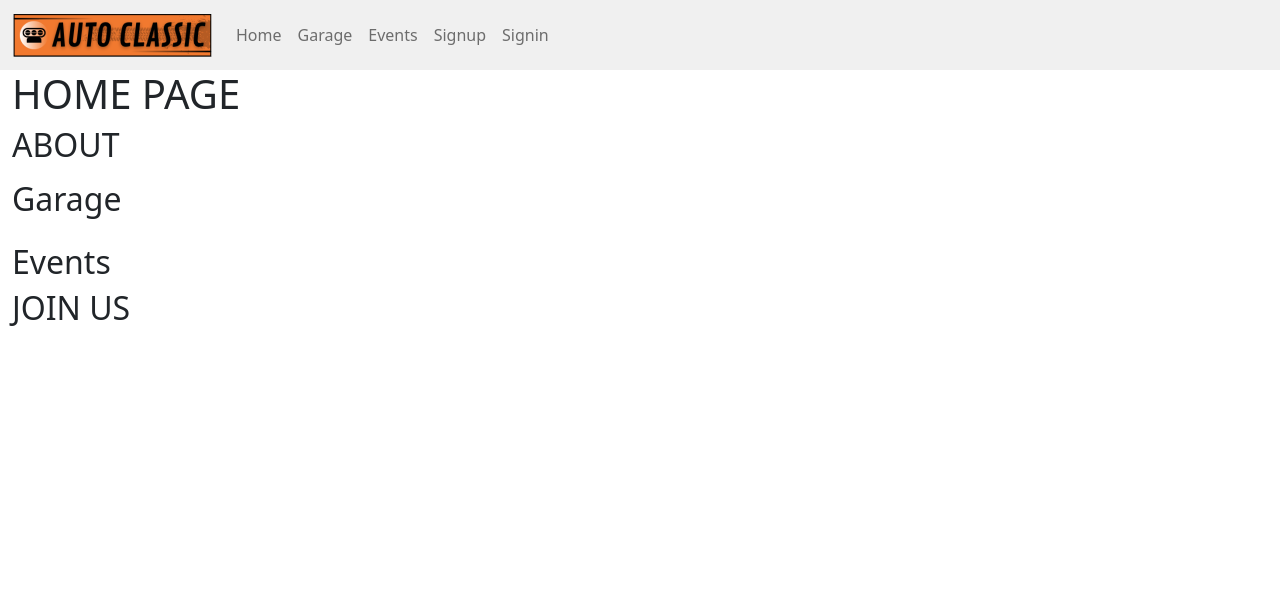
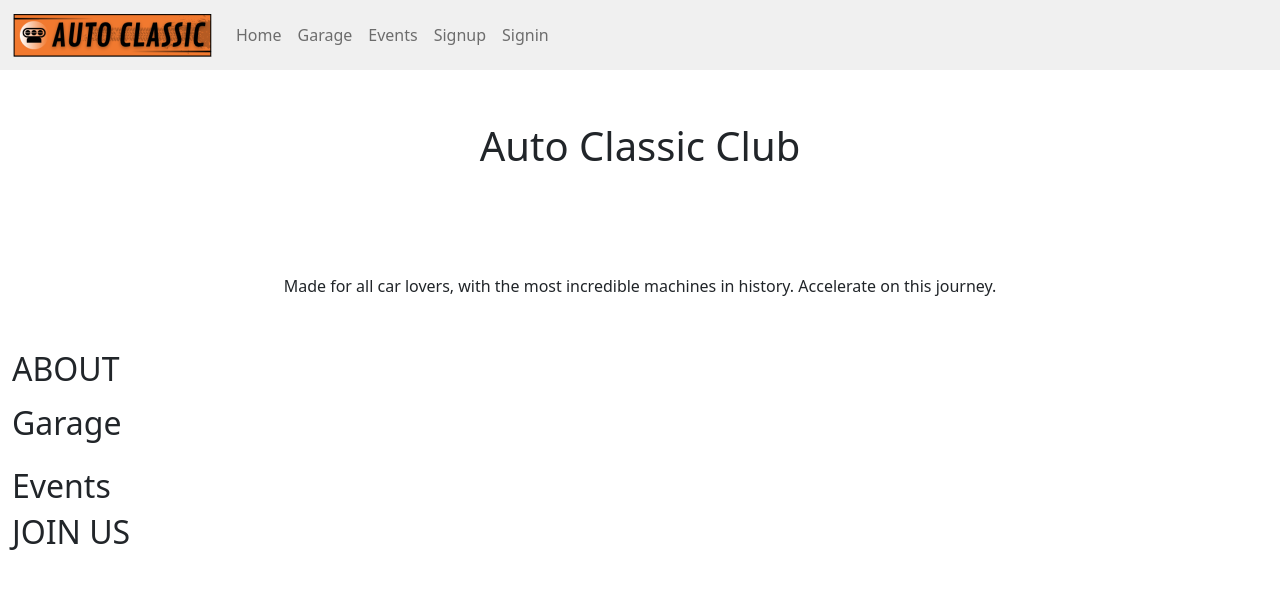
Before and after one commit to guisgrande/fourth-project-ci, a Django app: page / in a window 1280 px wide. Shown: the top 590 px of the page. Run offline with Django 3.2, Linux system fonts and the light colour scheme; data that the repository does not hold is empty; some libraries are stand-ins or nearby versions.

Commit message:
Add header content to hero section, text, style and bootstrap

```diff
--- a/templates/index.html
+++ b/templates/index.html
@@ -2,10 +2,24 @@
 {% load static %}
 {% block content %}
 
+<header>
+    <div class="container-fluid hero-image">
+        <div class="px-4 text-center">
+            <div class="col-12 px-4 py-5 d-flex align-items-center justify-content-around">
+                <div class="glass-bck">
+                    <h1 class="m-1 txt-white txt-shadow-y">Auto Classic Club</h1>
+                </div>
+            </div>
+            <div class="col-12 px-4 py-5 d-flex align-items-center justify-content-around">
+                <div class="glass-bck">
+                    <p class="m-1 txt-white txt-shadow-y">Made for all car lovers, with the most incredible machines in history. Accelerate on this journey.</p>
+                </div>
+            </div>
+        </div>
+    </div>
+</header>
+
 <div class="container-fluid">
-    <div class="row">
-        <h1>HOME PAGE</h1>
-    </div>
 
     <div>
         <h2>ABOUT</h2>
```
